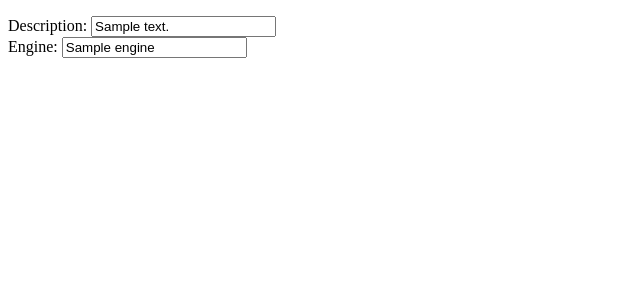
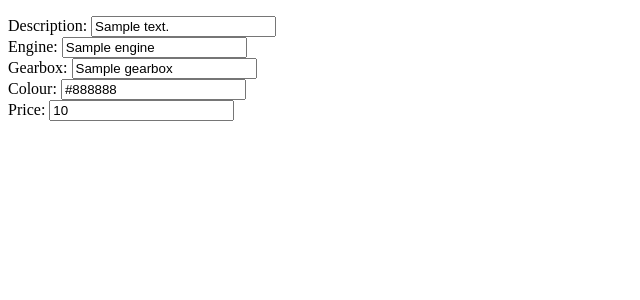
Before and after one commit to karsim46/Shop_project, a Flask app: page /vehicles/1/edit in a window 1280 px wide. Shown: the part 70-370 px from the top of the page, without its empty margins (0-640 px from the left). Run offline with Flask 2, Linux system fonts and the light colour scheme; a database or web service that is not in the repository returns one stand-in record (values such as "Sample title"); some libraries are stand-ins or nearby versions.

Commit message:
g/box/colour/price added

```diff
--- a/templates/vehicles/edit.html
+++ b/templates/vehicles/edit.html
@@ -12,6 +12,21 @@
     <input type= float id="engine" name="engine" value="{{vehicle.engine}}" required>
 </div>
 
+<div>
+    <label for="gearbox">Gearbox:</label>
+    <input type="text" id="gearbox" name="gearbox" value="{{vehicle.gearbox}}" required>
+</div>
+
+<div>
+    <label for="colour">Colour:</label>
+    <input type="text" id="colour" name="colour" value="{{vehicle.colour}}" required>
+</div>
+
+<div>
+    <label for="price">Price:</label>
+    <input type= float id="price" name="price" value="{{vehicle.price}}" required>
+</div>
+
 
 
 
```
